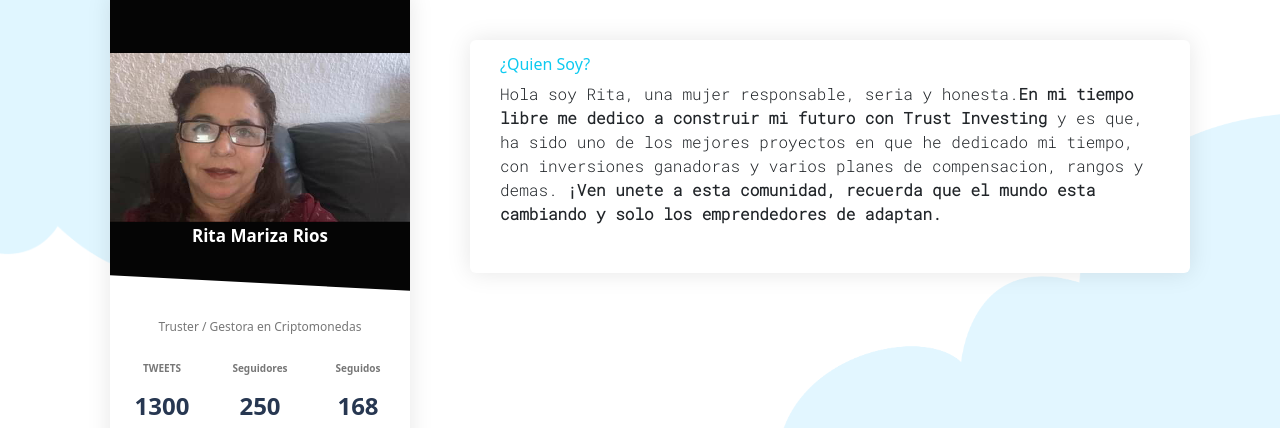
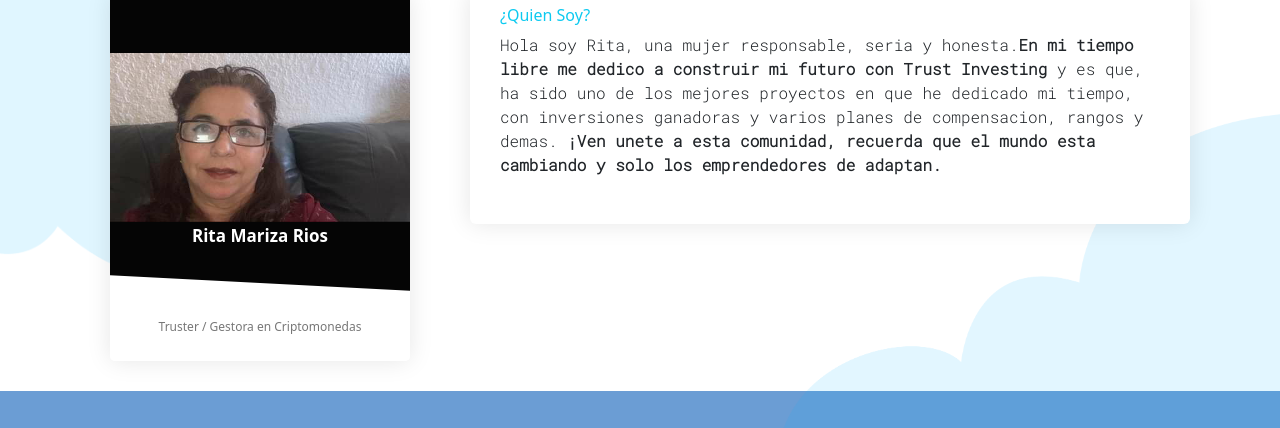
Before and after one commit to trustinvesting37/Rita-Mariza, a plain HTML site: page Quien-Soy2/index.html in a window 1280 px wide. Shown: the part 127-555 px from the top of the page. Drawn offline with Linux system fonts and the light colour scheme.

Commit message:
mensaje4

```diff
--- a/Quien-Soy2/index.html
+++ b/Quien-Soy2/index.html
@@ -47,21 +47,6 @@
                             </div>
                             <div class="profile-description">Truster / Gestora en Criptomonedas</div>
                             <div class="row">
-                                <div class="col">
-                                    <div class="profile-overview">
-                                        <p>TWEETS</p>
-                                        <h4>1300</h4></div>
-                                </div>
-                                <div class="col">
-                                    <div class="profile-overview">
-                                        <p>Seguidores</p>
-                                        <h4>250</h4></div>
-                                </div>
-                                <div class="col">
-                                    <div class="profile-overview">
-                                        <p>Seguidos</p>
-                                        <h4>168</h4></div>
-                                </div>
                             </div>
                         </div>
                     </div>
```
